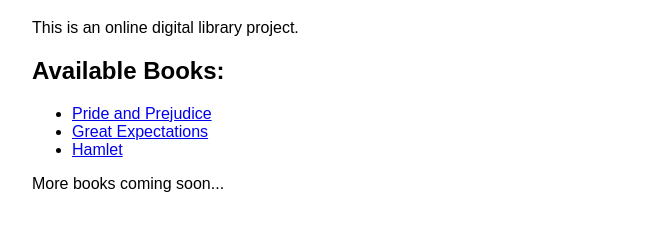
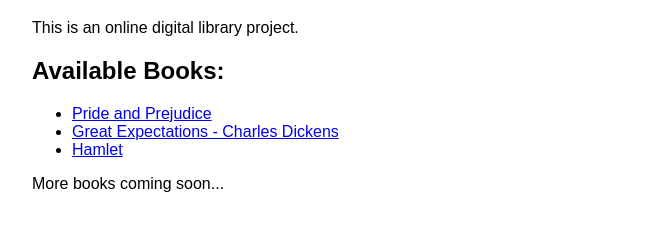
Before and after one commit to mayankluhach156-oss/digital-library, a plain HTML site: page index.html in a window 1280 px wide. Shown: the part 62-292 px from the top of the page, without its empty margins (208-873 px from the left). Drawn offline with Linux system fonts and the light colour scheme.

Commit message:
Update index.html

```diff
--- a/index.html
+++ b/index.html
@@ -16,7 +16,7 @@
 </li>
   <li>
     <a href="books/Great Expectations - Charles Dickens.pdf" target="_blank">
-      Great Expectations
+      Great Expectations - Charles Dickens
     </a>
   </li>
   <li>
```
